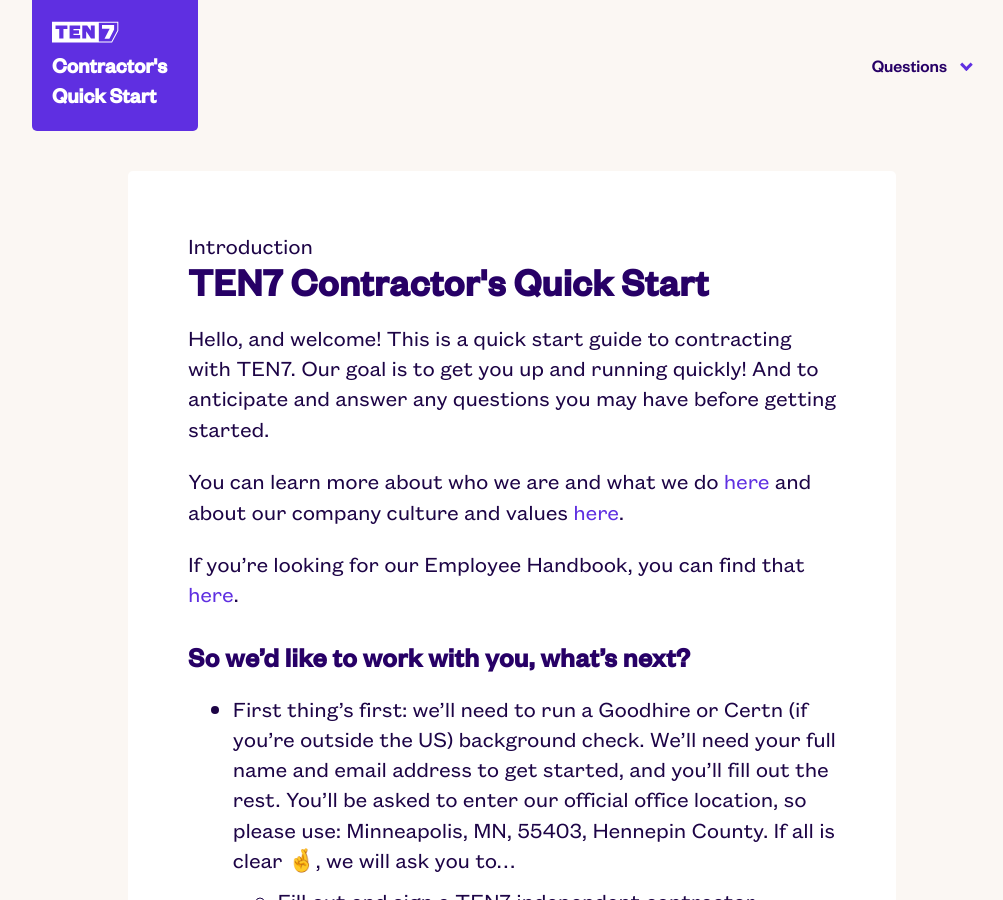
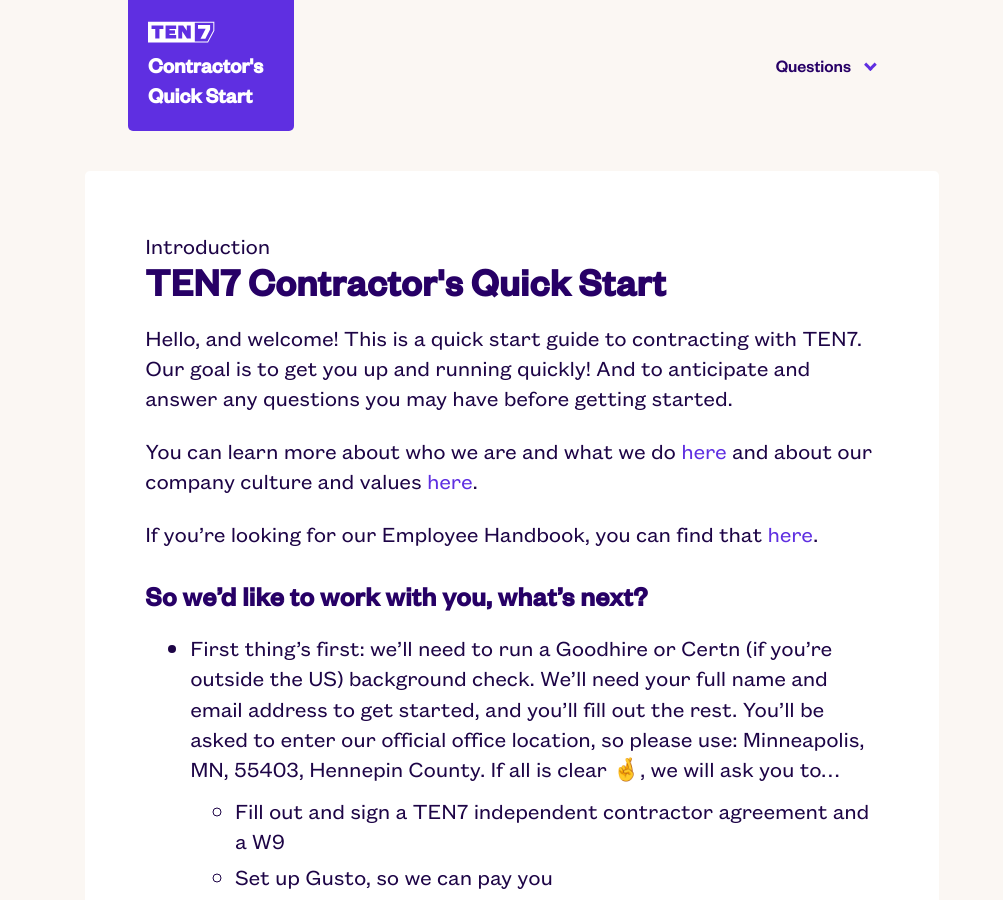
Before and after one commit to ten7/contractor.ten7.com, a Jekyll site: the page built from index.md, in a window 1280 px wide and 900 px high. Shown: the whole window, without its empty margins (128-1131 px from the left). Built offline with Jekyll 4.4.1, drawn with Linux system fonts in a browser that asks for light colours; some web fonts are replaced.

Commit message:
Adjust layout width

```diff
--- a/_includes/footer.html
+++ b/_includes/footer.html
@@ -2,10 +2,10 @@
 
 <footer class="footer">
   <div class="columns is-tablet">
-    <div class="column is-8">
+    <div class="column is-9">
       {{site.title}} ({{site.subtitle}}) published by <a href="https://ten7.com/">TEN7</a> and is licensed under the <a href="https://github.com/ten7/contractor.ten7.com/blob/main/LICENSE">GNU General Public License v3.0</a>. Feel free to <a href="https://github.com/ten7/contractor.ten7.com">use it for yourself</a>.
     </div>
-    <div class="column is-4 has-text-right">
+    <div class="column is-3 has-text-right">
       <a href="https://ten7.com" class="ten7-link">
         <svg width="18" height="18" fill="none" xmlns="http://www.w3.org/2000/svg"><title>Visit TEN7</title><path d="M10.25 7.75 16.5 1.5M12.334 1.5h4.167v4.167M16.5 10.667v4.166a1.666 1.666 0 0 1-1.667 1.667H3.167A1.667 1.667 0 0 1 1.5 14.833V3.167A1.667 1.667 0 0 1 3.167 1.5h4.166" stroke="#FB9D61" stroke-width="2" stroke-linecap="round" stroke-linejoin="round"/></svg>
         <span>Visit TEN7</span>
--- a/_includes/header.html
+++ b/_includes/header.html
@@ -1,5 +1,5 @@
 <div class="navbar nav container">
-  <div class="nav-container column is-10">
+  <div class="nav-container column is-8">
     <div class="nav-brand navbar-brand">
       <a href="/" title="{{ site.title}}" class="nav-brand-link">
         <span class="nav-brand-logo">
--- a/_layouts/default.html
+++ b/_layouts/default.html
@@ -11,7 +11,7 @@ height="0" width="0" style="display:none;visibility:hidden"></iframe></noscript>
 
 {% include header.html %}
 
-<div class="container">
+<div class="container is-fullhd">
   {{ content }}
 </div>
 
```
